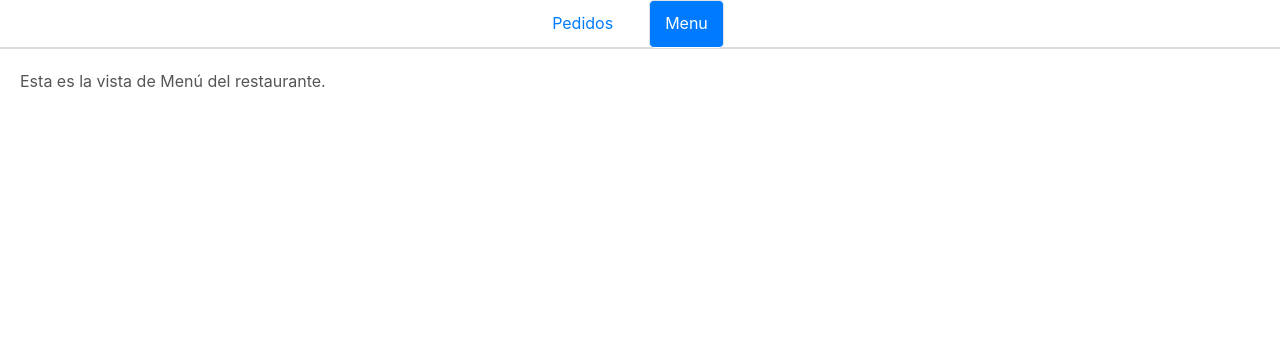
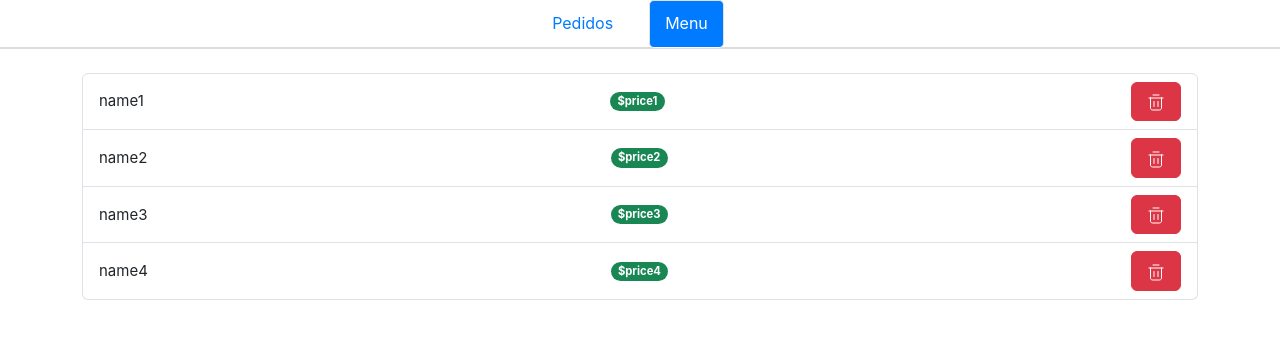
Before and after one commit to rangolucas/restaurantApp, a Vue app in the folder frontend/: page /stores/1 in a window 1280 px wide. Both pictures are taken after a click on the link "Menu". Shown: the top 338 px of the page. Built offline with nearby package versions, Linux system fonts and the light colour scheme.

Commit message:
Improve menu view

```diff
--- a/frontend/src/services/apiService.js
+++ b/frontend/src/services/apiService.js
@@ -56,12 +56,18 @@ export const apiServiceDev = {
     return menuDB
   },
 
-  async addItemToMenu(storeId) {
+  async addItemToMenu(storeId, itemId) {
     // do nothing
   },
 
-  async removeItemFromMenu(storeId) {
-    // do nothing
+  async removeItemFromMenu(storeId, itemId) {
+    const menuItem = menuDB.find(item => item.itemId === itemId)
+
+    if (menuItem) {
+      menuDB.splice(menuDB.indexOf(menuItem), 1)
+    } else {
+      console.log("Item not found")
+    }
   },
 }
 
--- a/frontend/src/views/StoreView.vue
+++ b/frontend/src/views/StoreView.vue
@@ -14,6 +14,7 @@ const loading = ref(true)
 const storeId = ref(route.params.id)
 const activeTab = ref(TABS.ORDERS)
 const orders = ref([])
+const menu = ref([])
 const apiService = getApiService()
 
 function setActiveTab(tab) {
@@ -23,31 +24,38 @@ function setActiveTab(tab) {
 function acceptOrder(order) {
   loading.value = true
   apiService.acceptOrder(storeId, order.orderId)
-  updateOrders()
+  updateView()
 }
 
 function markOrderAsReady(order) {
   loading.value = true
   apiService.markOrderAsReady(storeId, order.orderId)
-  updateOrders()
+  updateView()
 }
 
 function deleteOrder(order) {
   loading.value = true
   apiService.deleteOrder(storeId, order.orderId)
-  updateOrders()
+  updateView()
 }
 
-async function updateOrders() {
+function deleteItem(item) {
+  loading.value = true
+  apiService.removeItemFromMenu(storeId, item.itemId)
+  updateView()
+}
+
+async function updateView() {
   try {
     orders.value = await apiService.getOrders()
+    menu.value = await apiService.getMenu()
     loading.value = false
   } catch (error) {
     console.error('Error fetching stores: ', error)
   }
 }
 
-onMounted(updateOrders)
+onMounted(updateView)
 </script>
 
 <template>
@@ -139,7 +147,31 @@ onMounted(updateOrders)
     </div>
 
     <div v-if="activeTab === TABS.MENU">
-      <p class="menu-view">Esta es la vista de Menú del restaurante.</p>
+      <div v-if="loading" class="spinner-wrapper">
+        <div class="spinner"></div>
+      </div>
+      <div class="container mt-4">
+        <ul class="list-group">
+          <li
+            v-for="item in menu"
+            :key="item.itemId"
+            class="list-group-item d-flex justify-content-between align-items-center"
+          >
+            <span>{{ item.itemName }}</span>
+            <span class="badge bg-success rounded-pill">${{ item.itemPrice }}</span>
+            <button
+                @click="deleteItem(item)"
+                class="btn btn-danger"
+            >
+              <img
+                src="@/assets/trash.svg"
+                alt="icon"
+                style="width: 24px; height: auto"
+              />
+            </button>
+          </li>
+        </ul>
+      </div>
     </div>
   </div>
 </template>
```
